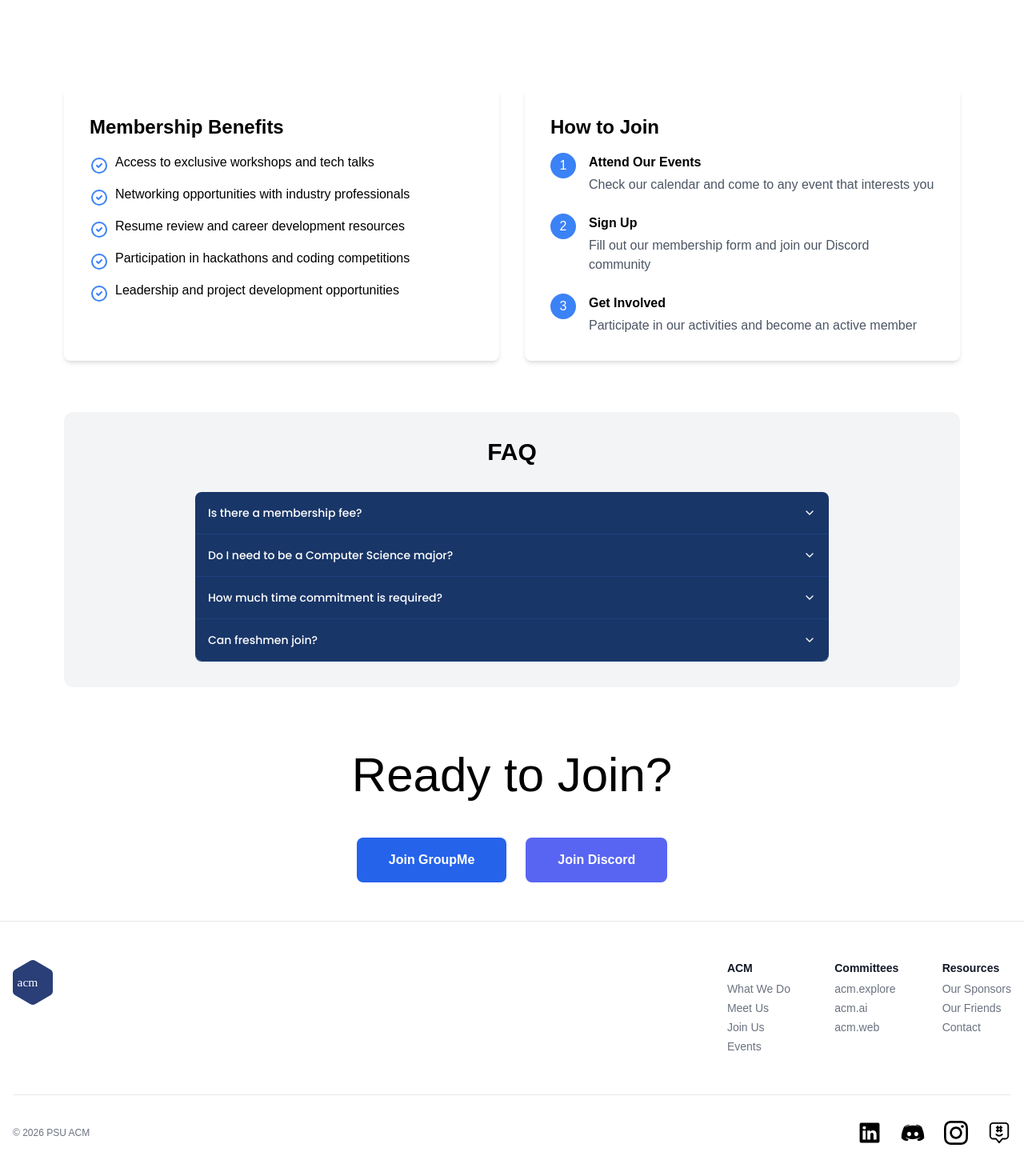
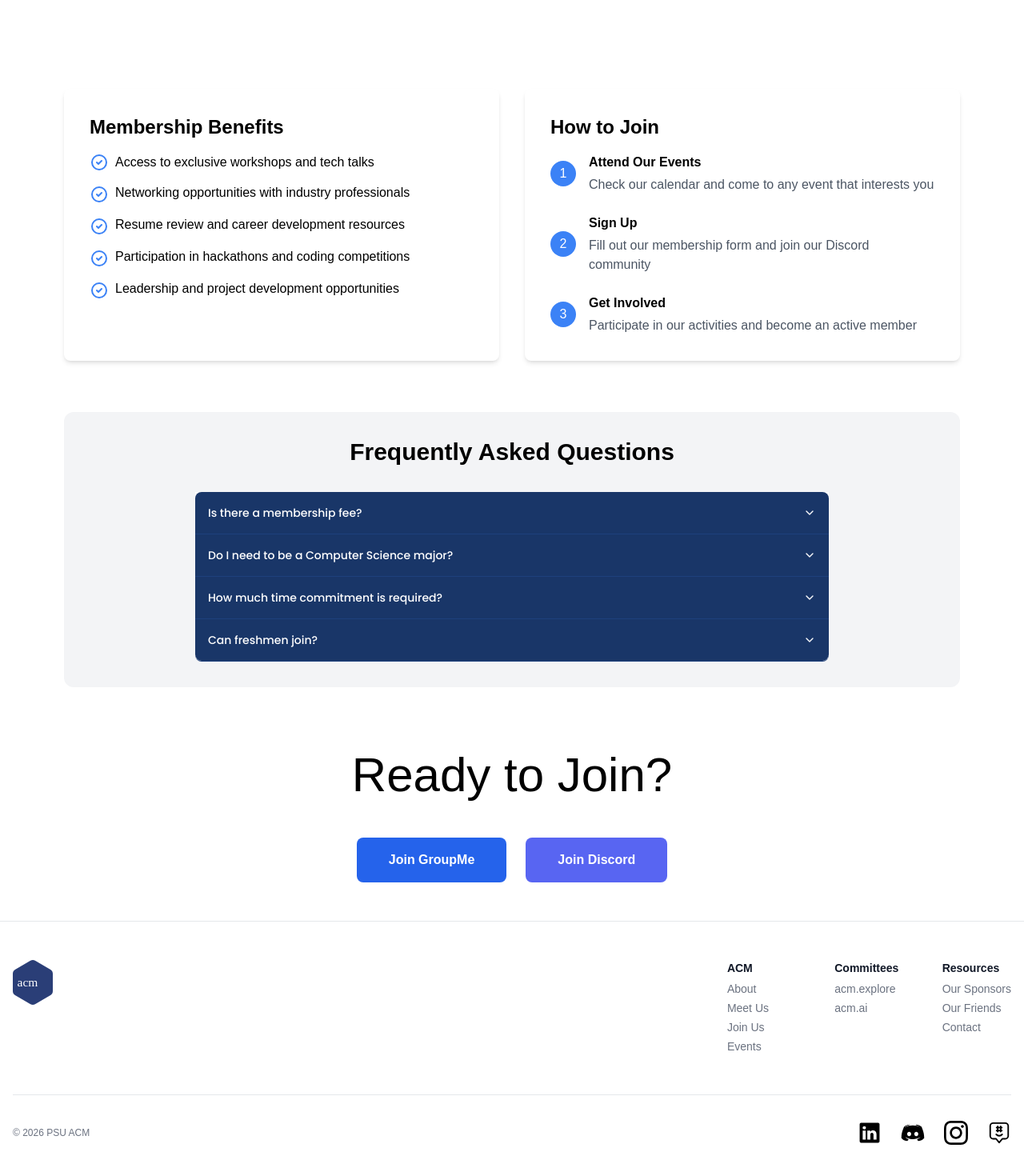
Before and after one commit to acmpsu/website, a Next.js app: page /join in a window 1280 px wide. Shown: the part 330-1800 px from the top of the page at 80% size. Built offline with nearby package versions, Linux system fonts and the light colour scheme.

Commit message:
Fixed with correct links, removed acm.web for now and added coming soon

```diff
--- a/app/(pages)/join/page.tsx
+++ b/app/(pages)/join/page.tsx
@@ -38,31 +38,31 @@ export default function Join() {
           <div className="bg-white p-8 rounded-lg shadow-md">
             <h3 className="text-2xl font-bold mb-4">Membership Benefits</h3>
             <ul className="space-y-3">
-              <li className="flex items-start gap-2">
-                <svg className="w-6 h-6 text-blue-500 mt-1" fill="none" stroke="currentColor" viewBox="0 0 24 24">
+              <li className="flex items-center gap-2">
+                <svg className="w-6 h-6 text-blue-500 flex-shrink-0" fill="none" stroke="currentColor" viewBox="0 0 24 24">
                   <path strokeLinecap="round" strokeLinejoin="round" strokeWidth="2" d="M9 12l2 2 4-4m6 2a9 9 0 11-18 0 9 9 0 0118 0z" />
                 </svg>
                 <span>Access to exclusive workshops and tech talks</span>
               </li>
-              <li className="flex items-start gap-2">
+              <li className="flex items-center gap-2">
                 <svg className="w-6 h-6 text-blue-500 mt-1" fill="none" stroke="currentColor" viewBox="0 0 24 24">
                   <path strokeLinecap="round" strokeLinejoin="round" strokeWidth="2" d="M9 12l2 2 4-4m6 2a9 9 0 11-18 0 9 9 0 0118 0z" />
                 </svg>
                 <span>Networking opportunities with industry professionals</span>
               </li>
-              <li className="flex items-start gap-2">
+              <li className="flex items-center gap-2">
                 <svg className="w-6 h-6 text-blue-500 mt-1" fill="none" stroke="currentColor" viewBox="0 0 24 24">
                   <path strokeLinecap="round" strokeLinejoin="round" strokeWidth="2" d="M9 12l2 2 4-4m6 2a9 9 0 11-18 0 9 9 0 0118 0z" />
                 </svg>
                 <span>Resume review and career development resources</span>
               </li>
-              <li className="flex items-start gap-2">
+              <li className="flex items-center gap-2">
                 <svg className="w-6 h-6 text-blue-500 mt-1" fill="none" stroke="currentColor" viewBox="0 0 24 24">
                   <path strokeLinecap="round" strokeLinejoin="round" strokeWidth="2" d="M9 12l2 2 4-4m6 2a9 9 0 11-18 0 9 9 0 0118 0z" />
                 </svg>
                 <span>Participation in hackathons and coding competitions</span>
               </li>
-              <li className="flex items-start gap-2">
+              <li className="flex items-center gap-2">
                 <svg className="w-6 h-6 text-blue-500 mt-1" fill="none" stroke="currentColor" viewBox="0 0 24 24">
                   <path strokeLinecap="round" strokeLinejoin="round" strokeWidth="2" d="M9 12l2 2 4-4m6 2a9 9 0 11-18 0 9 9 0 0118 0z" />
                 </svg>
@@ -74,21 +74,21 @@ export default function Join() {
           <div className="bg-white p-8 rounded-lg shadow-md">
             <h3 className="text-2xl font-bold mb-4">How to Join</h3>
             <div className="space-y-6">
-              <div className="flex items-start gap-4">
+              <div className="flex items-center gap-4">
                 <div className="bg-blue-500 text-white rounded-full w-8 h-8 flex items-center justify-center flex-shrink-0">1</div>
                 <div>
                   <h4 className="font-semibold mb-1">Attend Our Events</h4>
                   <p className="text-gray-600">Check our calendar and come to any event that interests you</p>
                 </div>
               </div>
-              <div className="flex items-start gap-4">
+              <div className="flex items-center gap-4">
                 <div className="bg-blue-500 text-white rounded-full w-8 h-8 flex items-center justify-center flex-shrink-0">2</div>
                 <div>
                   <h4 className="font-semibold mb-1">Sign Up</h4>
                   <p className="text-gray-600">Fill out our membership form and join our Discord community</p>
                 </div>
               </div>
-              <div className="flex items-start gap-4">
+              <div className="flex items-center gap-4">
                 <div className="bg-blue-500 text-white rounded-full w-8 h-8 flex items-center justify-center flex-shrink-0">3</div>
                 <div>
                   <h4 className="font-semibold mb-1">Get Involved</h4>
@@ -100,7 +100,7 @@ export default function Join() {
         </div>
 
         <div className="bg-gray-100 rounded-xl p-8">
-          <h2 className="text-3xl font-bold text-black mb-8 text-center">FAQ</h2>
+          <h2 className="text-3xl font-bold text-black mb-8 text-center">Frequently Asked Questions</h2>
           <div className="flex justify-center w-full">
             <Accordion className="w-3/4" type="single" collapsible>
               <AccordionItem value="item-1" className="bg-white">
--- a/app/components/Footer.tsx
+++ b/app/components/Footer.tsx
@@ -28,8 +28,8 @@ export default function Footer() {
               <h3 className="text-sm font-semibold text-gray-900 mb-1">ACM</h3>
               <ul>
                 <li>
-                  <Link href="/whatwedo" className="text-sm text-gray-500 hover:text-gray-900">
-                    What We Do
+                  <Link href="/about" className="text-sm text-gray-500 hover:text-gray-900">
+                    About
                   </Link>
                 </li>
                 <li>
@@ -55,20 +55,20 @@ export default function Footer() {
               <h3 className="text-sm font-semibold text-gray-900 mb-1">Committees</h3>
               <ul>
                 <li>
-                  <Link href="/devpsu" className="text-sm text-gray-500 hover:text-gray-900">
+                  <Link href="/explore" className="text-sm text-gray-500 hover:text-gray-900">
                     acm.explore
                   </Link>
                 </li>
                 <li>
-                  <Link href="/mlpsu" className="text-sm text-gray-500 hover:text-gray-900">
+                  <Link href="/ai" className="text-sm text-gray-500 hover:text-gray-900">
                     acm.ai
                   </Link>
                 </li>
-                <li>
-                  <Link href="/mlpsu" className="text-sm text-gray-500 hover:text-gray-900">
+                {/* <li>
+                  <Link href="/web" className="text-sm text-gray-500 hover:text-gray-900">
                     acm.web
                   </Link>
-                </li>
+                </li>       */}
               </ul>
             </div>
 
--- a/app/components/Navigation.tsx
+++ b/app/components/Navigation.tsx
@@ -114,9 +114,20 @@ export default function Navigation() {
                   <ListItem href="/ai" className="hover:bg-gray-100 h-full" title="acm.ai" titleSvg="/acm.ai.svg" logo="/ai-icon.svg">
                     Learn AI/ML fundamentals, build models, and solve problems.
                   </ListItem>
-                  <ListItem href="/web" className="hover:bg-gray-100 h-full" title="acm.web" titleSvg="/acm.web.svg" logo="/web-icon.svg">
+                  <div className="relative">
+                    <div className="absolute inset-0 backdrop-blur-[1px] z-10 flex items-center justify-center">
+                      <span className="bg-gray-200 text-black px-3 py-1 rounded-full font-medium">Coming Soon</span>
+                    </div>
+                    <ListItem
+                      className="opacity-60"
+                      titleSvg="/acm.web.svg"
+                      logo="/web-icon.svg"
+                      title="acm.web"
+                      href={""}
+                    >
                       Learn how to build websites and web applications.
                     </ListItem>
+                  </div>
                 </ul>
               </NavigationMenuContent>
             </NavigationMenuItem>
@@ -247,7 +258,11 @@ export default function Navigation() {
                           </div>
                         </div>
                       </Link>
-                      <Link href="/web" className="block p-2 hover:bg-gray-100 rounded">
+                      <div className="relative">
+                        <div className="absolute inset-0 backdrop-blur-[1px] z-10 flex items-center justify-center">
+                          <span className="bg-gray-200 text-black px-3 py-1 rounded-full font-medium">Coming Soon</span>
+                        </div>
+                        <Link href="" className="block p-2 opacity-60">
                           <div className="flex items-center gap-2">
                             <Image src="/web-icon.svg" alt="acm.web" width={40} height={40} />
                             <div>
@@ -256,6 +271,7 @@ export default function Navigation() {
                             </div>
                           </div>
                         </Link>
+                      </div>
                     </div>
                   )}
                 </div>
```
Lines whose indentation alone changed are shown as unchanged.
